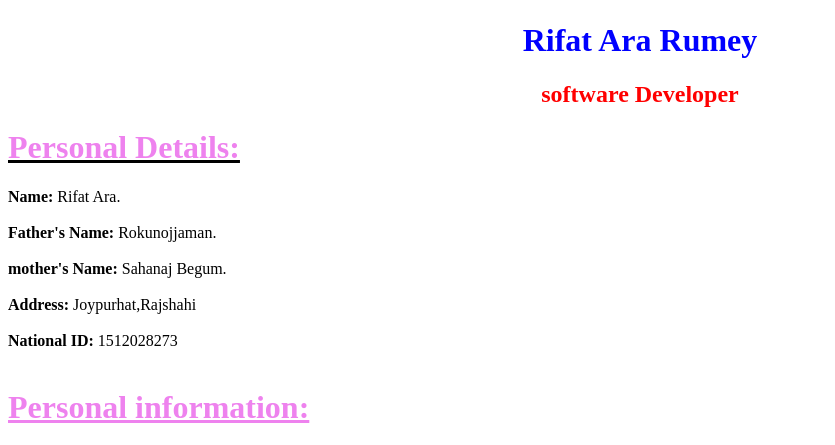
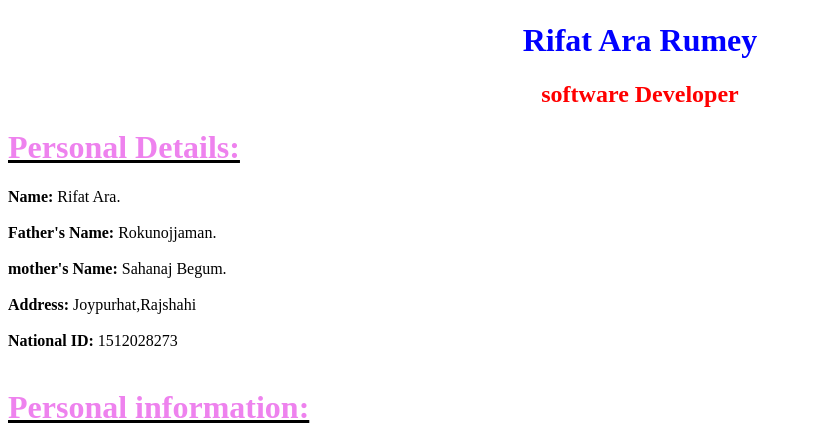
Before and after one commit to rifatara2001/Rifat-ara-rumey, a plain HTML site: page index.html in a window 1280 px wide. Shown: the part 291-736 px from the top of the page, without its empty margins (0-835 px from the left). Drawn offline with Linux system fonts and the light colour scheme.

Commit message:
Update index.html

```diff
--- a/index.html
+++ b/index.html
@@ -16,7 +16,7 @@
          <b>Address:</b> Joypurhat,Rajshahi<br><br>
          <b>National ID:</b> 1512028273<br><br>
 
-        <h1><font color="violet"><u>Personal information:</u></font></h1>
+        <h1><u><font color="violet">Personal information:</u></font></h1>
 
         <table border="2px" cellspacing="0" cellpadding="1px" height="150"width=350">
             <tr>
```
